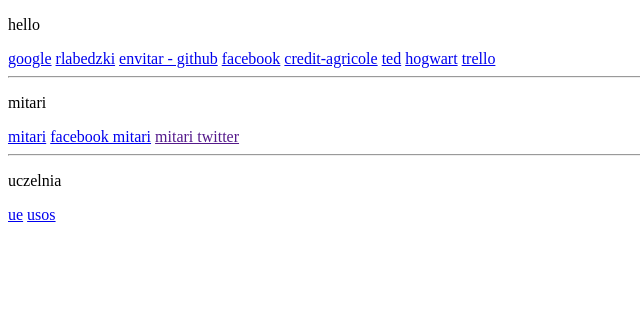
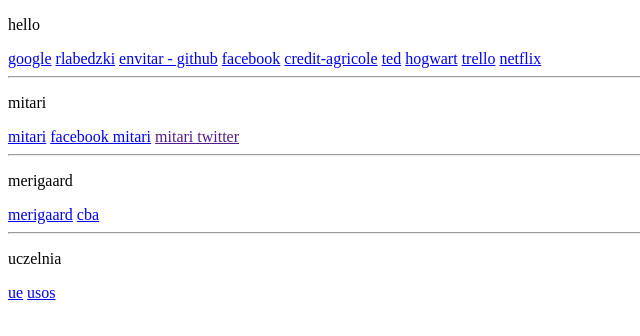
Before and after one commit to envitar/envitar.github.io, a plain HTML site: page index.html in a window 1280 px wide. Shown: the whole page, without its empty margins (0-640 px from the left). Drawn offline with Linux system fonts and the light colour scheme.

Commit message:
Update index.html

```diff
--- a/index.html
+++ b/index.html
@@ -12,6 +12,7 @@
 		<a href="http://www.ted.com">ted</a>
 		<a href="http://www.hogwart-rpg.com">hogwart</a>
 		<a href="https://trello.com/">trello</a>
+		<a href="https://www.netflix.com/pl/">netflix</a>
 		<br/>
 		<hr/>
 		<p>mitari</p>
@@ -20,6 +21,11 @@
 		<a href="">mitari twitter</a>
 		<br/>
 		<hr/>
+		<p>merigaard</p>
+		<a href="http://merigaard.cba.pl/">merigaard</a>
+		<a href="https://www.cba.pl/pl">cba</a>
+		<br/>
+		<hr/>
 		<p>uczelnia</p>
 		<a href="http://www.ue.wroc.pl">ue</a>
 		<a href="https://usosweb.ue.wroc.pl/kontroler.php?_action=actionx:news/default()">usos</a>
```
